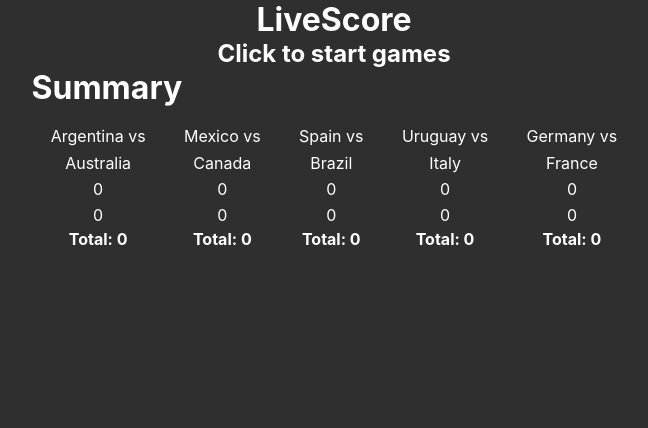
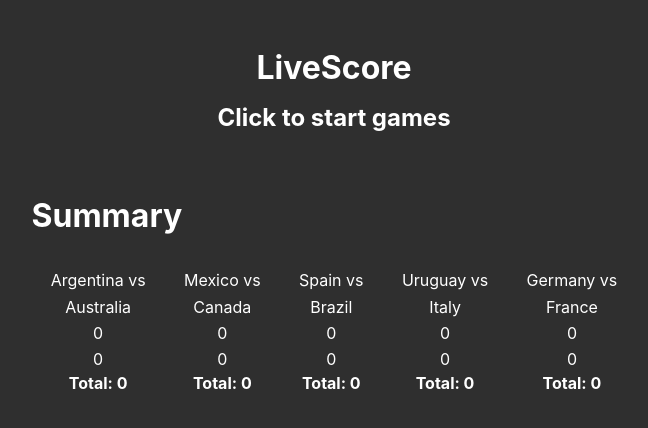
Before and after one commit to erazmozen/scoreboard, a React (Create React App) app: page / in a window 1280 px wide. Shown: the top 428 px of the page, without its empty margins (306-954 px from the left). Built offline with nearby package versions, Linux system fonts and the light colour scheme.

Commit message:
Update App.css

```diff
--- a/src/App.css
+++ b/src/App.css
@@ -45,15 +45,25 @@
 body {
   background-color: #2f2f2f;
   color: white;
+  margin: 1rem 0;
 }
+
 p {
   margin: 0.2rem;
+}
+
+h1 {
+  margin-bottom: 1rem;
 }
 
 #root > div {
   display: flex;
   flex-direction: column;
   align-items: center;
+}
+
+#root > div > div {
+  margin: 2rem;
 }
 
 .livescore {
@@ -70,11 +80,11 @@ p {
 
 .summary-wrapper {
   display: flex;
+  text-align: center;
 }
 
 .summary-wrapper > div {
   display: flex;
   flex-direction: column;
-  text-align: center;
   margin: 1rem;
 }
```
